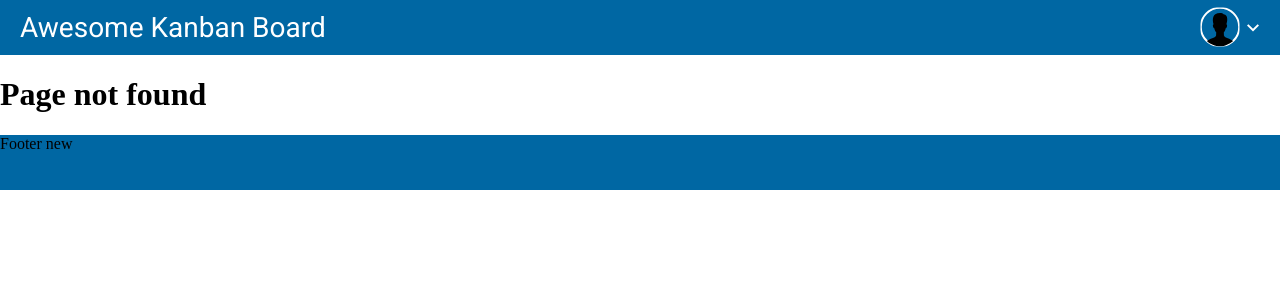
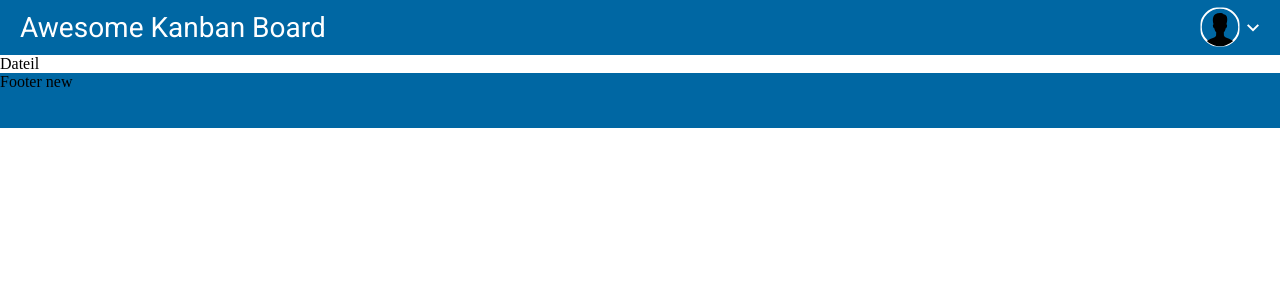
Before and after one commit to AlekseiGreen/kanban-app, a React (Create React App) app: page /1 in a window 1280 px wide. Before the commit this address had no page. Shown: the top 300 px of the page. Built offline with nearby package versions, Linux system fonts and the light colour scheme.

Commit message:
Add TaskDetail

```diff
--- a/src/App.jsx
+++ b/src/App.jsx
@@ -3,13 +3,11 @@ import "./App.css";
 import Header from "./Header.jsx";
 import Main from "./Main.jsx";
 import Footer from "./Footer.jsx";
-import Detail from "./Detail.jsx";
+import TaskDetail from "./TaskDetail.jsx";
 import Task from "./components/Task.jsx";
 
 
 function App(){
-
-    let rR = <Route path="/task" element={<Task/>}/>;
 
     return(
         <Router>
@@ -17,8 +15,7 @@ function App(){
 
                 <Routes>
                     <Route path="/" element={<Main/>}/>
-                    {rR}
-                    <Route path="/detail" element={<Detail/>}/>
+                    <Route path="/:id" element={<TaskDetail/>}/>
                     <Route path="*" element={<h1>Page not found</h1>}/>
                 </Routes>
 
--- a/src/Block.jsx
+++ b/src/Block.jsx
@@ -49,7 +49,7 @@ function Block(props){
     return(
         <div className="block">
             <div className="block-title">{props.array.title}</div>
-            {props.array.issues.map(element=> <Link to={linkDetail} className="block-content">{element.label}</Link>)}
+            {props.array.issues.map((element)=> <Link to={element.id} className="block-content">{element.label}</Link>)}
             {!visualInput && visual && <div className="block-input"><input type="text" ref={fileInputRef} onChange={handleEnter}/></div>}
             {!visualInput && !visual &&  <div className="block-add"><div className="block-add-text" onClick={onVision}>+ Add card</div></div>}
             {!visualInput && visual && <div className="block-submit"><div className="block-submit-text" onClick={()=>onSendBacklog(fileInputRef)}>Submit</div></div>}
--- a/src/Detail.jsx
+++ b/src/TaskDetail.jsx
@@ -1,7 +1,7 @@
 //
 
 
-function Detail(){
+function TaskDetail(){
 
     return(
         <div>
@@ -10,4 +10,4 @@ function Detail(){
     );
 }
 
-export default Detail;
+export default TaskDetail;
```
